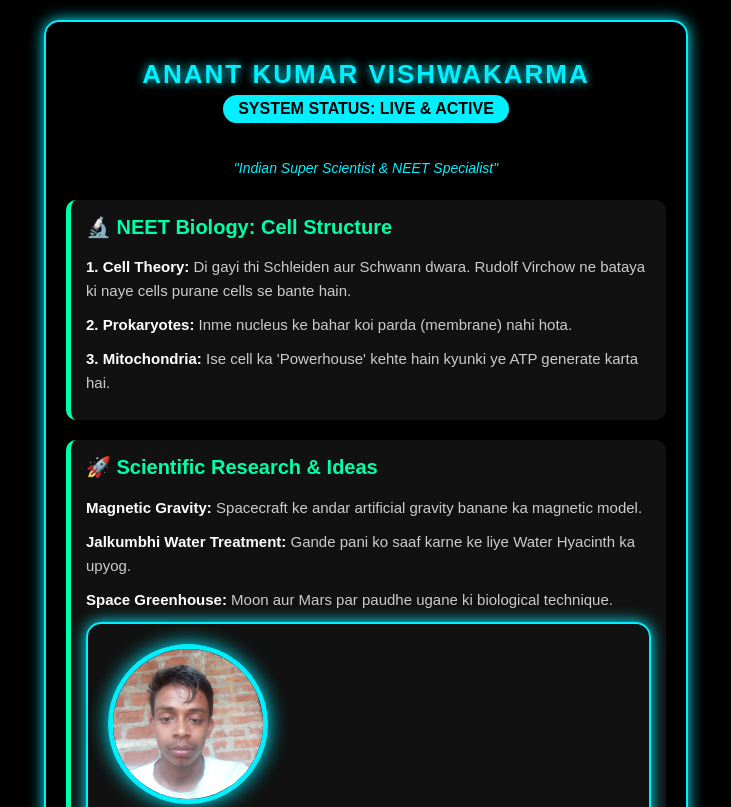
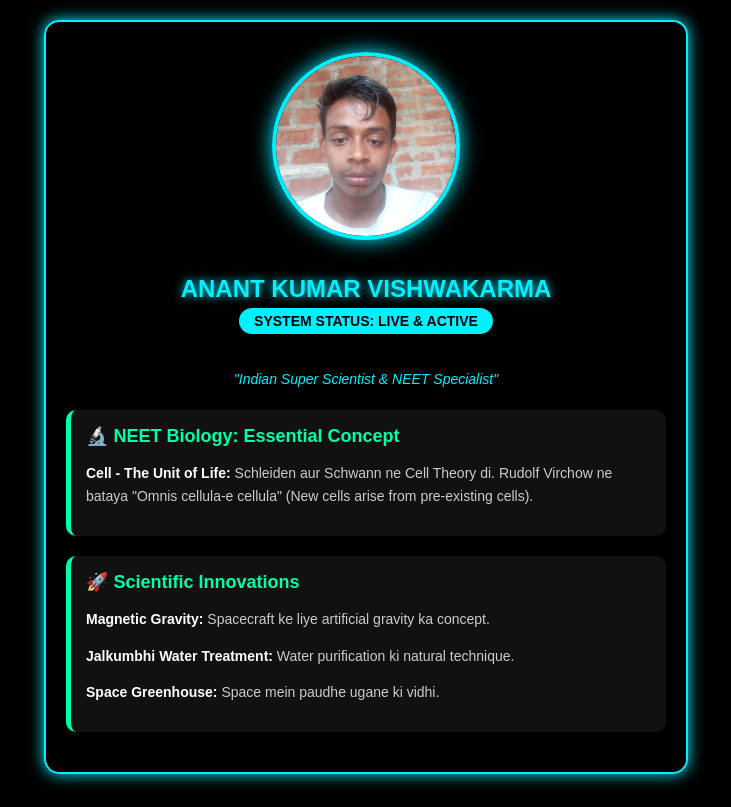
Before and after one commit to anantkumarvishwakarma468-star/Anantscientist.github.io, a plain HTML site: page index.html in a window 1280 px wide. Shown: the top 807 px of the page, without its empty margins (274-1005 px from the left). Drawn offline with Linux system fonts and the light colour scheme.

Commit message:
Update index.html

```diff
--- a/index.html
+++ b/index.html
@@ -1,39 +1,4 @@
 <!DOCTYPE html>
-<html lang="hi">
-<head>
-    <meta charset="UTF-8">
-    <meta name="viewport" content="width=device-width, initial-scale=1.0">
-    <title>Anant Kumar Vishwakarma - Official Portal</title>
-    <style>
-        body { background-color: #000; color: #fff; font-family: 'Segoe UI', sans-serif; text-align: center; margin: 0; padding: 20px; }
-        .container { max-width: 700px; margin: auto; border: 2px solid #00f0ff; border-radius: 15px; padding: 20px; box-shadow: 0 0 20px #00f0ff; }
-        h1 { color: #00f0ff; text-shadow: 0 0 15px #00f0ff; letter-spacing: 2px; }
-        .badge { display: inline-block; padding: 8px 20px; background: #00f0ff; color: #000; font-weight: bold; border-radius: 50px; margin-bottom: 20px; }
-        .section { background: #111; margin: 20px 0; padding: 15px; border-radius: 10px; border-left: 5px solid #00ffaa; text-align: left; }
-        h2 { color: #00ffaa; font-size: 20px; margin-top: 0; }
-        .point { margin-bottom: 10px; font-size: 15px; line-height: 1.6; color: #ccc; }
-        strong { color: #fff; }
-    </style>
-</head>
-<body>
-    <div class="container">
-        <h1>ANANT KUMAR VISHWAKARMA</h1>
-        <div class="badge">SYSTEM STATUS: LIVE & ACTIVE</div>
-        <p style="font-style: italic; color: #00f0ff;">"Indian Super Scientist & NEET Specialist"</p>
-
-        <div class="section">
-            <h2>🔬 NEET Biology: Cell Structure</h2>
-            <div class="point"><strong>1. Cell Theory:</strong> Di gayi thi Schleiden aur Schwann dwara. Rudolf Virchow ne bataya ki naye cells purane cells se bante hain.</div>
-            <div class="point"><strong>2. Prokaryotes:</strong> Inme nucleus ke bahar koi parda (membrane) nahi hota.</div>
-            <div class="point"><strong>3. Mitochondria:</strong> Ise cell ka 'Powerhouse' kehte hain kyunki ye ATP generate karta hai.</div>
-        </div>
-
-        <div class="section">
-            <h2>🚀 Scientific Research & Ideas</h2>
-            <div class="point"><strong>Magnetic Gravity:</strong> Spacecraft ke andar artificial gravity banane ka magnetic model.</div>
-            <div class="point"><strong>Jalkumbhi Water Treatment:</strong> Gande pani ko saaf karne ke liye Water Hyacinth ka upyog.</div>
-            <div class="point"><strong>Space Greenhouse:</strong> Moon aur Mars par paudhe ugane ki biological technique.</div>
-      <!DOCTYPE html>
 <html lang="hi">
 <head>
     <meta charset="UTF-8">
@@ -42,12 +7,13 @@
     <style>
         body { background-color: #000; color: #fff; font-family: 'Arial', sans-serif; text-align: center; margin: 0; padding: 20px; }
         .container { max-width: 600px; margin: 0 auto; border: 2px solid #00f0ff; border-radius: 15px; padding: 20px; box-shadow: 0 0 15px #00f0ff; }
-        .profile-img { width: 150px; height: 150px; border-radius: 50%; border: 5px solid #00f0ff; object-fit: cover; box-shadow: 0 0 20px #00f0ff; margin-bottom: 10px; }
-        h1 { color: #00f0ff; font-size: 26px; text-shadow: 0 0 10px #00f0ff; margin-bottom: 5px; }
-        .badge { display: inline-block; padding: 5px 15px; background: #00f0ff; color: #000; font-weight: bold; border-radius: 20px; margin-bottom: 20px; }
+        .profile-img { width: 180px; height: 180px; border-radius: 50%; border: 4px solid #00f0ff; object-fit: cover; box-shadow: 0 0 20px #00f0ff; margin-bottom: 15px; margin-top: 10px; }
+        h1 { color: #00f0ff; font-size: 24px; text-shadow: 0 0 10px #00f0ff; margin-bottom: 5px; }
+        .badge { display: inline-block; padding: 5px 15px; background: #00f0ff; color: #000; font-weight: bold; border-radius: 20px; margin-bottom: 20px; font-size: 14px; }
         .section { background: #111; margin: 20px 0; padding: 15px; border-radius: 10px; border-left: 5px solid #00ffaa; text-align: left; }
-        h2 { color: #00ffaa; font-size: 20px; margin-top: 0; }
+        h2 { color: #00ffaa; font-size: 18px; margin-top: 0; }
         p { color: #ccc; font-size: 14px; line-height: 1.6; }
+        strong { color: #fff; }
     </style>
 </head>
 <body>
@@ -60,18 +26,15 @@
 
         <div class="section">
             <h2>🔬 NEET Biology: Essential Concept</h2>
-            <p><strong>Cell - The Unit of Life:</strong> Schleiden aur Schwann ne Cell Theory di. Rudolf Virchow ne add kiya "Omnis cellula-e cellula" (New cells arise from pre-existing cells).</p>
+            <p><strong>Cell - The Unit of Life:</strong> Schleiden aur Schwann ne Cell Theory di. Rudolf Virchow ne bataya "Omnis cellula-e cellula" (New cells arise from pre-existing cells).</p>
         </div>
 
         <div class="section">
             <h2>🚀 Scientific Innovations</h2>
-            <p><strong>Magnetic Gravity:</strong> Artificial gravity concept for spacecraft.</p>
-            <p><strong>Jalkumbhi Water Treatment:</strong> Eco-friendly water purification.</p>
-            <p><strong>Space Greenhouse:</strong> Sustainable plant growth in space.</p>
+            <p><strong>Magnetic Gravity:</strong> Spacecraft ke liye artificial gravity ka concept.</p>
+            <p><strong>Jalkumbhi Water Treatment:</strong> Water purification ki natural technique.</p>
+            <p><strong>Space Greenhouse:</strong> Space mein paudhe ugane ki vidhi.</p>
         </div>
     </div>
 </body>
-                                                 </html>  </div>
-    </div>
-</body>
-  </html>
+</html>
```
